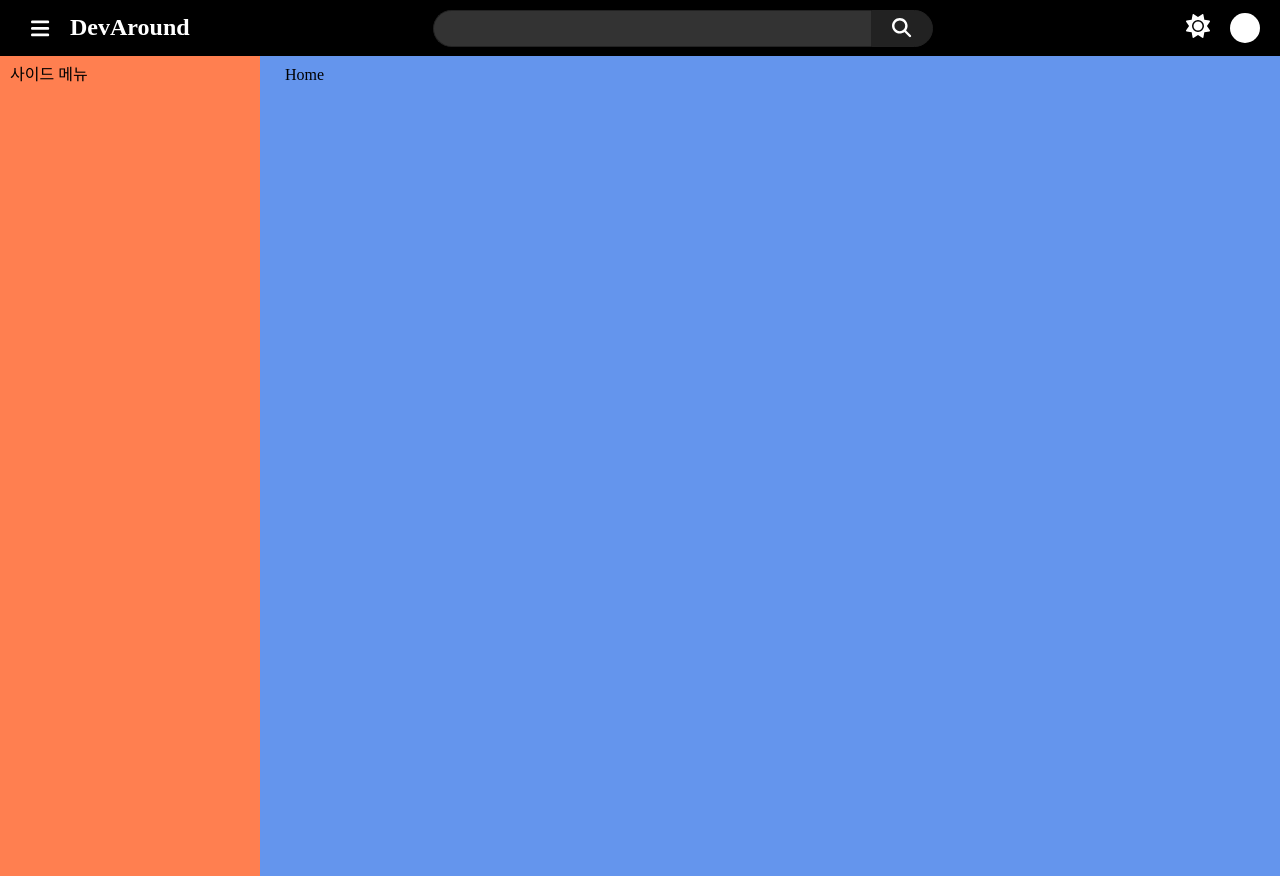
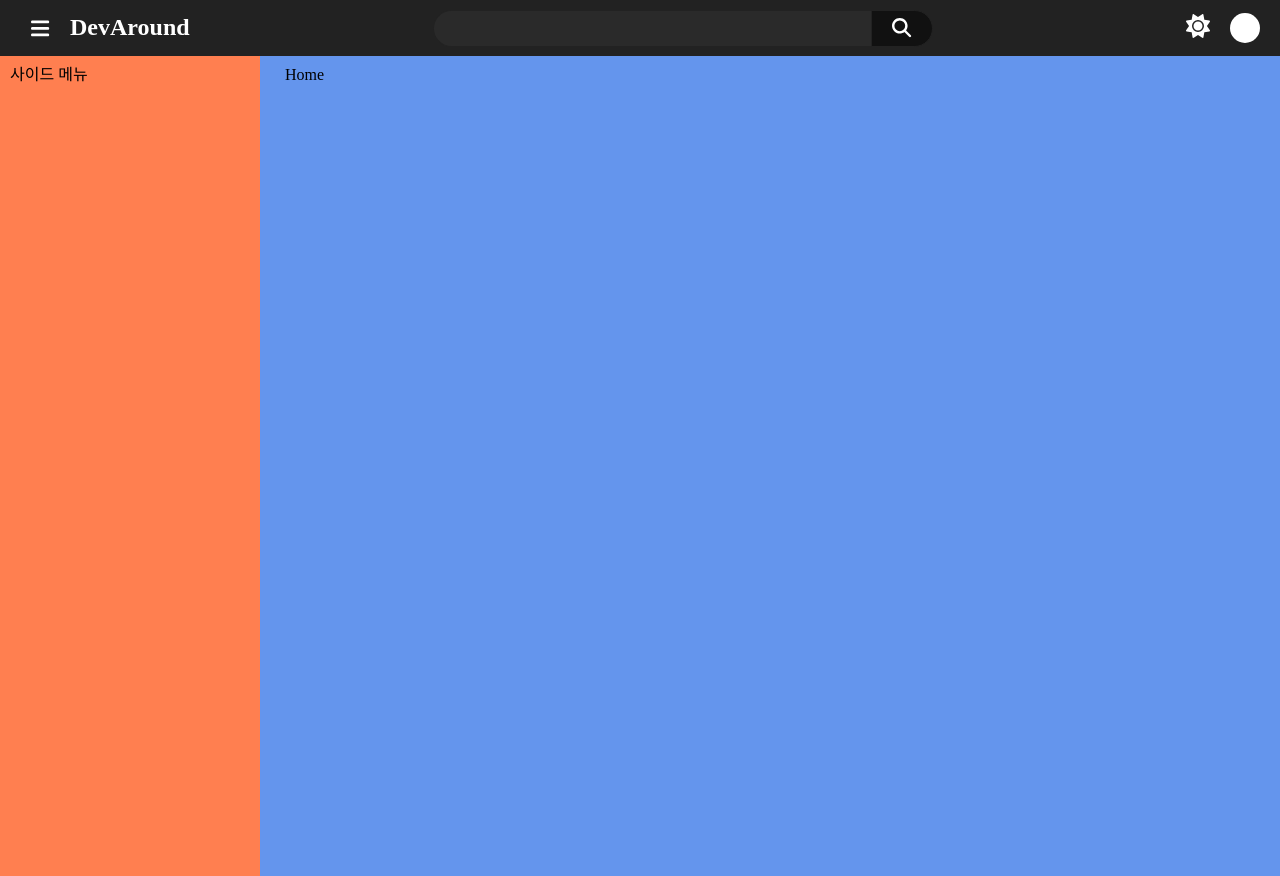
Before and after one commit to lsnwan/springboot-react-ts-blog, a React (Vite) app in the folder frontend/: page / in a window 1280 px wide. Built offline with nearby package versions, Linux system fonts and the light colour scheme.

Commit message:
색상 변경

```diff
--- a/frontend/src/components/styled/header-styled.ts
+++ b/frontend/src/components/styled/header-styled.ts
@@ -12,7 +12,7 @@ export const HeaderBox = styled.div`
   align-items: center;
   width: 100%;
   height: 56px;
-  background-color: ${(props) => (props.theme === "light" ? "#fff" : "#000")};
+  background-color: ${(props) => (props.theme === "light" ? "#fff" : "#222")};
   color: ${(props) => (props.theme === "light" ? "#333" : "#fff")};
 `;
 
@@ -41,7 +41,7 @@ export const SearchInputBox = styled.div`
   display: flex;
   align-items: center;
   height: 35px;
-  background-color: ${(props) => (props.theme === 'light'  ? '#fff' : '#333')};
+  background-color: ${(props) => (props.theme === 'light'  ? '#fff' : '#2a2a2a')};
   border-top: 1px solid #222;
   border-left: 1px solid #222;
   border-bottom: 1px solid #222;
@@ -64,7 +64,7 @@ export const SearchButtonBox = styled.div`
   width: 60px;
   height: 35px;
   border-radius: 0 50px 50px 0;
-  background-color: #222;
+  background-color: #111;
   border: 1px solid #222;
   color: ${(props) => (props.theme === 'light' ? '#fff' : '')};
   text-align: center;
@@ -72,8 +72,9 @@ export const SearchButtonBox = styled.div`
   line-height: 35px;
   cursor: pointer;
   transition: .3s ease;
+
   &:hover {
-    background-color: #111;
+    background-color: #000;
   }
 `
 
```
